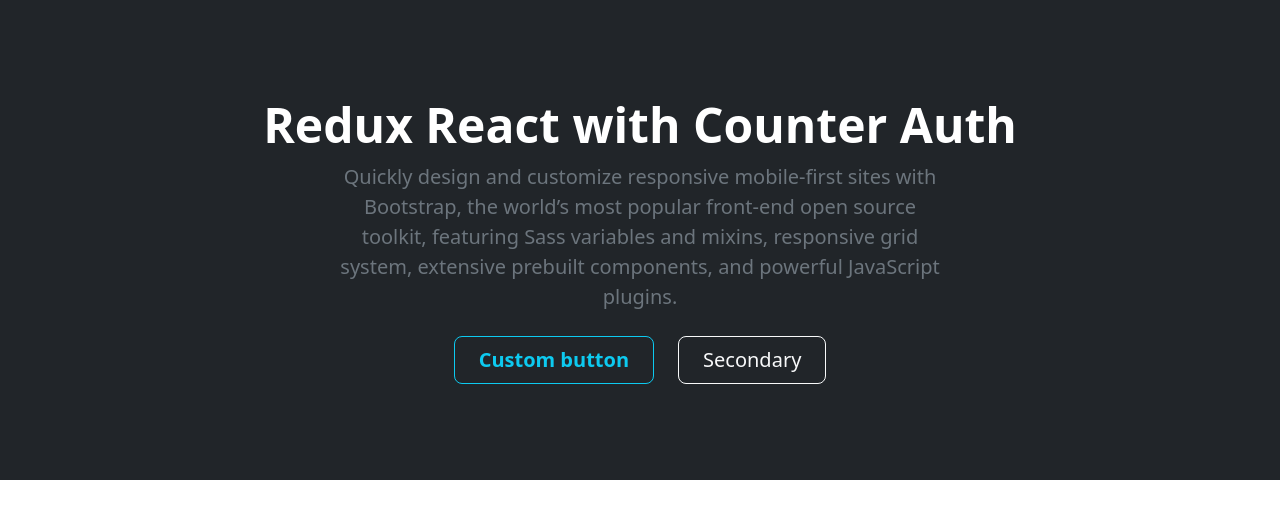
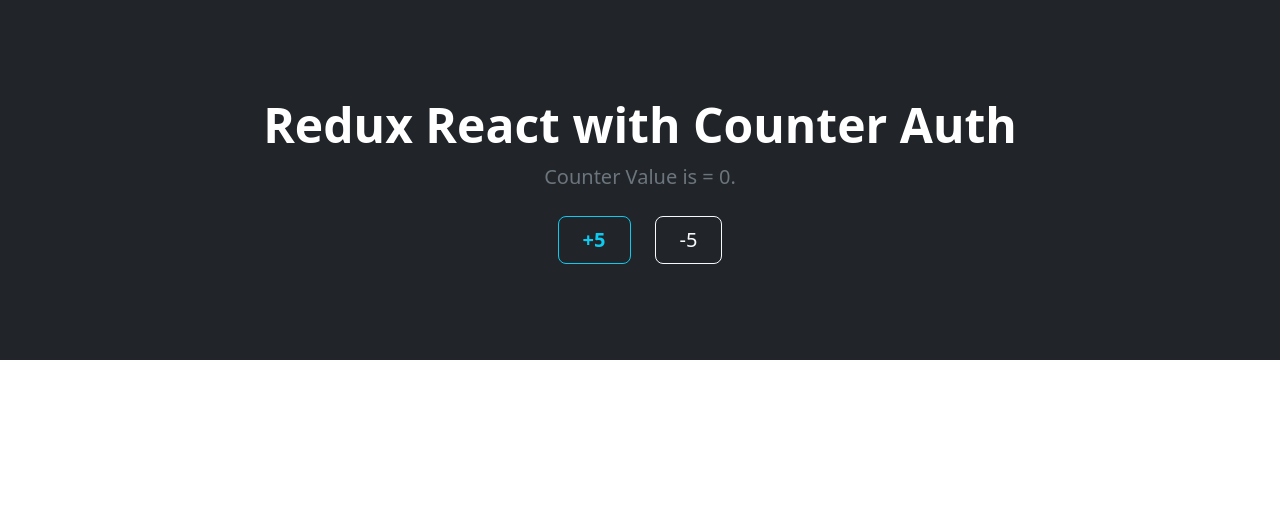
Before and after one commit to CoolShivas/003--Redux_React_with_Counter_Auth, a React (Vite) app in the folder Redux_React_with_Counter_Auth/: page / in a window 1280 px wide. Shown: the top 518 px of the page. Built offline with nearby package versions, Linux system fonts and the light colour scheme.

Commit message:
Formation of Other Components

```diff
--- a/Redux_React_with_Counter_Auth/src/App.jsx
+++ b/Redux_React_with_Counter_Auth/src/App.jsx
@@ -1,15 +1,16 @@
-
+import Buttons from "./components/layout/Buttons";
+import DisplayValue from "./DisplayValue";
+import AppName from "./components/header/AppName";
 
 const App = () => {
   return (<>
-    <div class="bg-dark text-secondary px-4 py-5 text-center">
-      <div class="py-5">
-        <h1 class="display-5 fw-bold text-white"> Redux React with Counter Auth </h1>
-        <div class="col-lg-6 mx-auto">
-          <p class="fs-5 mb-4">Quickly design and customize responsive mobile-first sites with Bootstrap, the world’s most popular front-end open source toolkit, featuring Sass variables and mixins, responsive grid system, extensive prebuilt components, and powerful JavaScript plugins.</p>
-          <div class="d-grid gap-2 d-sm-flex justify-content-sm-center">
-            <button type="button" class="btn btn-outline-info btn-lg px-4 me-sm-3 fw-bold">Custom button</button>
-            <button type="button" class="btn btn-outline-light btn-lg px-4">Secondary</button>
+    <div className="bg-dark text-secondary px-4 py-5 text-center">
+      <div className="py-5">
+        <AppName></AppName>
+        <div className="col-lg-6 mx-auto">
+          <DisplayValue></DisplayValue>
+          <div className="d-grid gap-2 d-sm-flex justify-content-sm-center">
+            <Buttons></Buttons>
           </div>
         </div>
       </div>
--- /dev/null
+++ b/Redux_React_with_Counter_Auth/src/DisplayValue.jsx
@@ -0,0 +1,11 @@
+
+
+const DisplayValue = () => {
+    return (
+        <p className="fs-5 mb-4">
+            Counter Value is = 0.
+        </p>
+    )
+}
+
+export default DisplayValue;
--- /dev/null
+++ b/Redux_React_with_Counter_Auth/src/components/header/AppName.jsx
@@ -0,0 +1,9 @@
+
+
+const AppName = () => {
+    return (
+        <h1 className="display-5 fw-bold text-white"> Redux React with Counter Auth </h1>
+    )
+}
+
+export default AppName;
--- /dev/null
+++ b/Redux_React_with_Counter_Auth/src/components/layout/Buttons.jsx
@@ -0,0 +1,16 @@
+
+
+const Buttons = () => {
+    return (
+        <>
+            <button type="button" className="btn btn-outline-info btn-lg px-4 me-sm-3 fw-bold">
+                +5
+            </button>
+            <button type="button" className="btn btn-outline-light btn-lg px-4">
+                -5
+            </button>
+        </>
+    )
+}
+
+export default Buttons;
```
